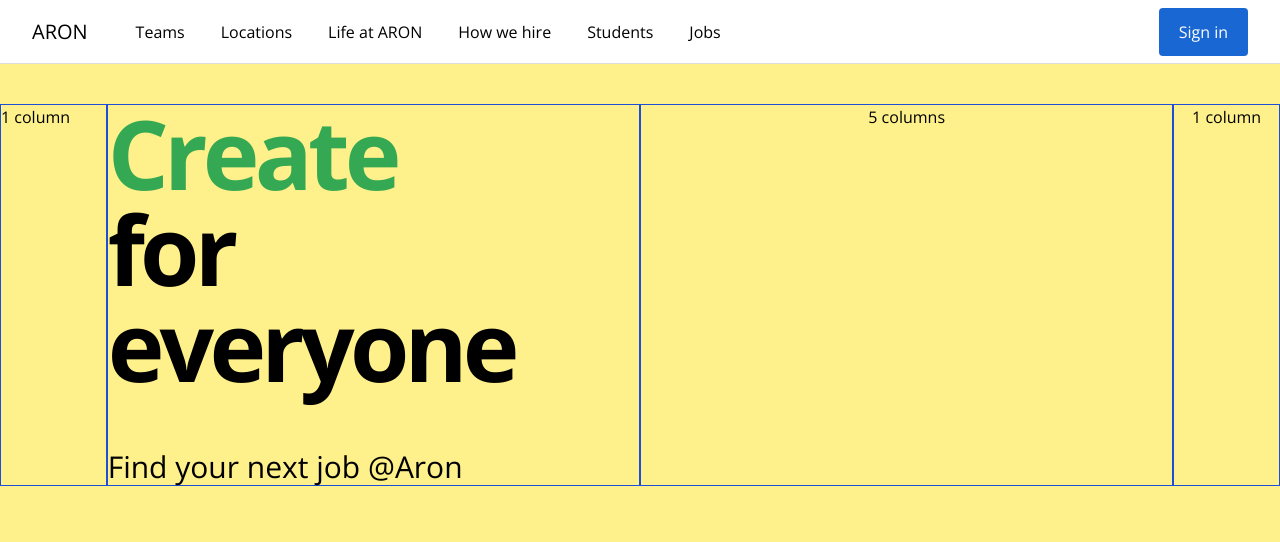
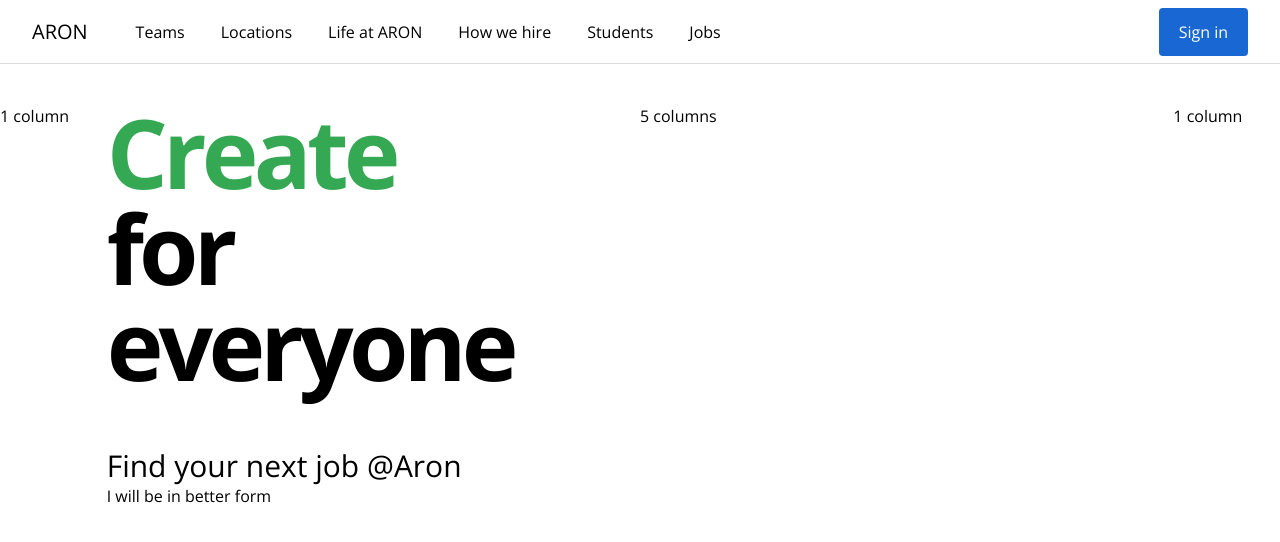
Before and after one commit to daryabsb/dental2, a Vue app in the folder spa/: page / in a window 1280 px wide. Shown: the top 542 px of the page. Built offline with nearby package versions, Linux system fonts and the light colour scheme.

Commit message:
Finished the Headline

```diff
--- a/spa/src/components/Headline.vue
+++ b/spa/src/components/Headline.vue
@@ -1,6 +1,6 @@
 <template>
 	<section>
-    <h1 class="font-bold tracking-tighter text-8xl mb-14">
+		<h1 class="font-bold tracking-tighter text-8xl mb-14" data-test="action-phrase">
 			<span :class="actionClasses">{{ action }}</span>
 			<br />for everyone
 		</h1>
@@ -9,6 +9,7 @@
 </template>
 
 <script>
+import nextElementInList from "@/utils/nextElementInList.js";
 export default {
 	name: "Headline",
 	data() {
@@ -38,10 +39,11 @@
 		changeTitle() {
 			this.interval = setInterval(() => {
 				const actions = ["Build", "Create", "Design", "Code"];
-        const currentActionIndex = actions.indexOf(this.action);
-        const nextActionIndex = (currentActionIndex + 1) % 4;
-        const nextAction = actions[nextActionIndex];
-        this.action = nextAction;
+				this.action = nextElementInList(actions, this.action);
+				// const currentActionIndex = actions.indexOf(this.action);
+				// const nextActionIndex = (currentActionIndex + 1) % 4;
+				// const nextAction = actions[nextActionIndex];
+				// this.action = nextAction;
 			}, 2800);
 		},
 	},
--- a/spa/src/components/Hero.vue
+++ b/spa/src/components/Hero.vue
@@ -1,19 +1,14 @@
 <template>
 	<main>
-    <section class="flex flex-col h-screen pt-10 pb-20 bg-yellow-200">
+		<section class="flex flex-col h-screen pt-10 pb-20">
 			<div class="grid grid-cols-12">
-        <div class="col-start-1 col-span-1 border border-blue-700">
-          1 column
+				<div class="col-start-1 col-span-1">1 column</div>
+				<div class="col-start-2 col-span-5">
+					<headline></headline>
+					<job-search-form></job-search-form>
 				</div>
-        <div class="col-start-2 col-span-5 border border-blue-700">
-          <headline></headline>
-        </div>
-        <div class="col-start-7 col-span-5 border border-blue-700 text-center">
-          5 columns
-        </div>
-        <div class="col-start-12 col-span-1 border border-blue-700 text-center">
-          1 column
-        </div>
+				<div class="col-start-7 col-span-5">5 columns</div>
+				<div class="col-start-12 col-span-1">1 column</div>
 			</div>
 		</section>
 	</main>
@@ -21,11 +16,12 @@
 
 <script>
 import Headline from "@/components/Headline.vue";
-
+import JobSearchForm from "@/components/JobSearchForm.vue";
 export default {
 	name: "Hero",
 	components: {
 		Headline,
+		JobSearchForm,
 	},
 	//   beforeCreate() {
 	//     console.log("component is about to be created!");
--- /dev/null
+++ b/spa/src/components/JobSearchForm.vue
@@ -0,0 +1,9 @@
+<template>
+	<form action="none">I will be in better form</form>
+</template>
+
+<script>
+export default {
+	name: "JobSearchForm",
+};
+</script>
--- /dev/null
+++ b/spa/src/utils/nextElementInList.js
@@ -0,0 +1,12 @@
+const nextElementInList = (list, value) => {
+    const currentValueIndex = list.indexOf(value);
+    //  This was supposed to get an error, but passed for some reasons
+    //  const nextValueIndex = (currentActionIndex + 1) % list.length;
+    const nextValueIndex = (currentValueIndex + 1) % list.length;
+    const nextValue = list[nextValueIndex];
+    return nextValue;
+};
+
+export default nextElementInList;
+
+// const actions = ["Build", "Create", "Design", "Code"];
--- a/spa/tailwind.config.js
+++ b/spa/tailwind.config.js
@@ -10,6 +10,8 @@
             },
             colors: {
                 "brand-gray-1": "#dadce0",
+                "brand-gray-2": "#f8f9fa",
+                "brand-gray-3": "#80868b",
                 "brand-blue-1": "#1967d2",
                 "brand-blue-2": "#4285f4",
                 "brand-green-1": "#137333",
```
Also changed, not shown: 2 other files (tests, documents, lock files or other folders). Lines whose indentation alone changed are shown as unchanged.
